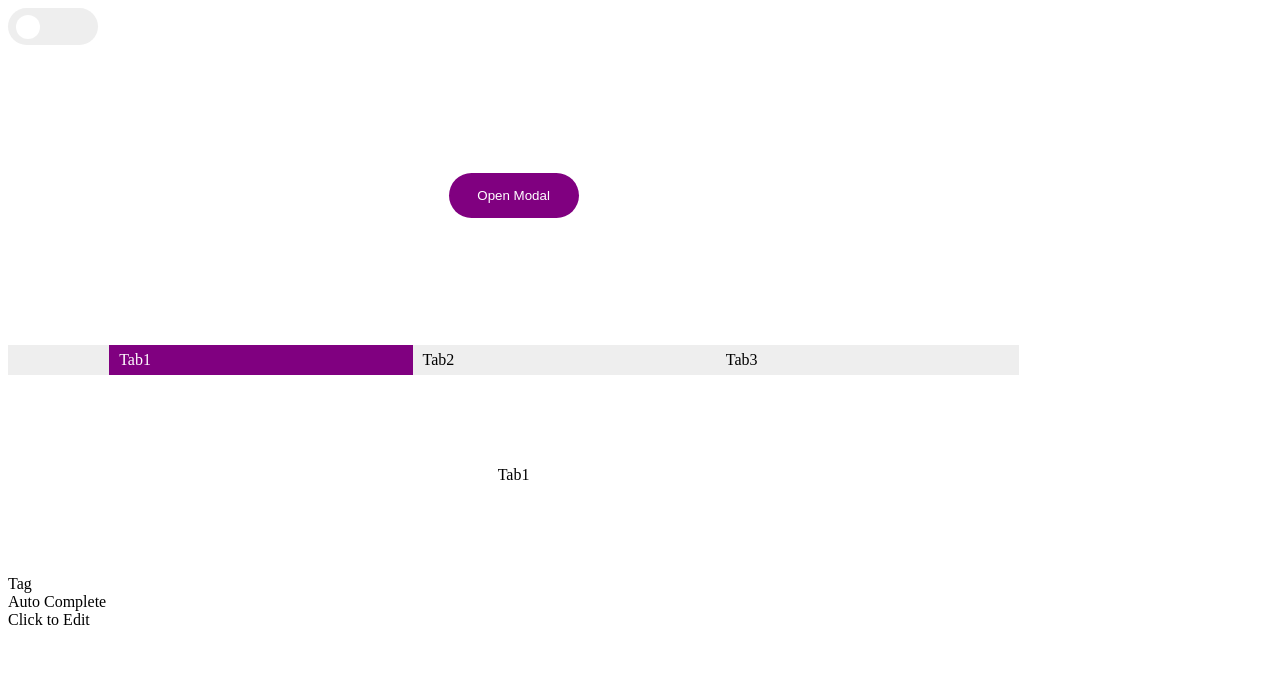
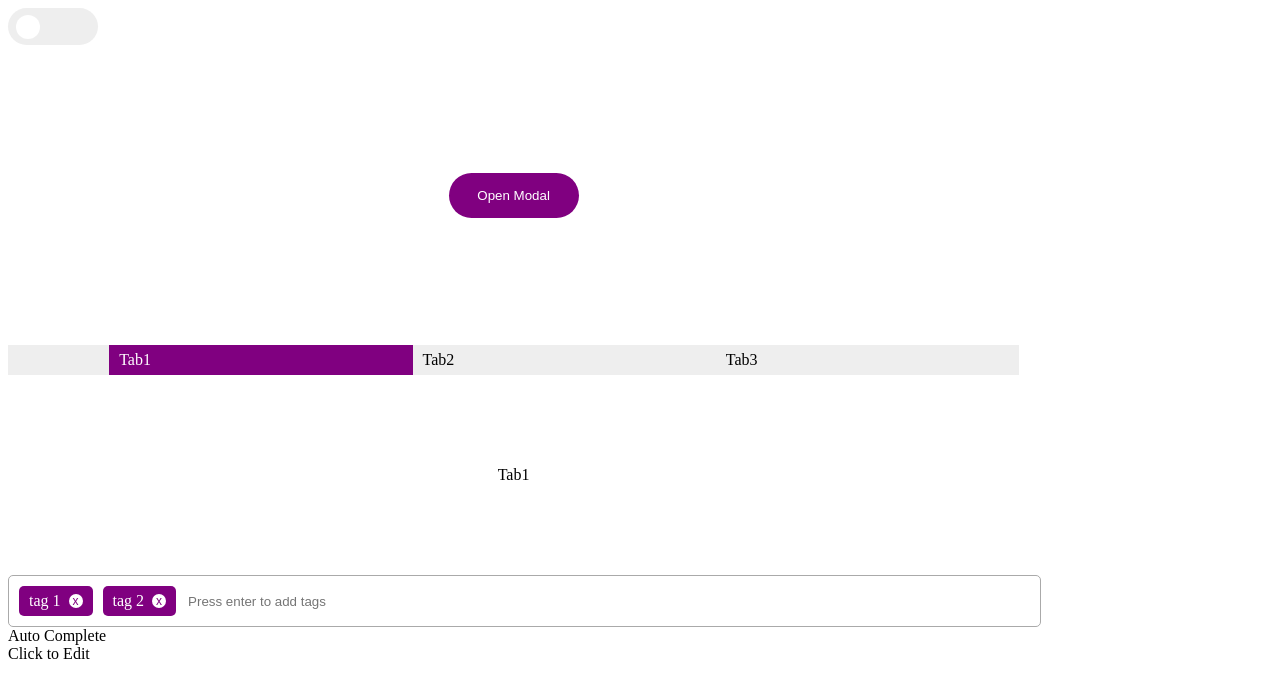
Before and after one commit to dev-seomoon/wanted_pre_onboarding, a React (Create React App) app in the folder custom-component/: page / in a window 1280 px wide. Shown: the top 698 px of the page. Built offline with nearby package versions, Linux system fonts and the light colour scheme.

Commit message:
[feat] Tag 구현

```diff
--- a/custom-component/src/component/Tag/Tag.jsx
+++ b/custom-component/src/component/Tag/Tag.jsx
@@ -1,6 +1,41 @@
-import React from "react";
+import React, { useState } from "react";
 import TagStyled from "./Tag.styles";
 
-const Tag = () => <TagStyled>Tag</TagStyled>;
+const Tag = () => {
+  const [value, setValue] = useState("");
+  const [tagList, setTagList] = useState(["tag 1", "tag 2"]);
+  const handleInputChange = e => {
+    setValue(e.target.value);
+  };
+  const addTag = e => {
+    if (e.key === "Enter") {
+      setTagList([...tagList, e.target.value]);
+      setValue("");
+    }
+  };
+  const removeTag = tag => {
+    setTagList(tagList.filter(item => item !== tag));
+  };
+  return (
+    <TagStyled>
+      <ul>
+        {tagList.map(tag => (
+          <li key={tag}>
+            {tag}
+            <button
+              type="button"
+              onClick={() => {
+                removeTag(tag);
+              }}
+            >
+              x
+            </button>
+          </li>
+        ))}
+      </ul>
+      <input value={value} onChange={handleInputChange} onKeyPress={addTag} placeholder="Press enter to add tags" />
+    </TagStyled>
+  );
+};
 
 export default Tag;
--- a/custom-component/src/component/Tag/Tag.styles.jsx
+++ b/custom-component/src/component/Tag/Tag.styles.jsx
@@ -1,5 +1,47 @@
 import styled from "styled-components";
 
-const TagStyled = styled.div``;
+const TagStyled = styled.div`
+  width: 80%;
+  min-width: 400px;
+  height: 40px;
+  border: 1px solid #aaa;
+  border-radius: 5px;
+  display: flex;
+  align-items: center;
+  padding: 5px 10px;
+
+  ul {
+    display: flex;
+  }
+
+  li {
+    display: flex;
+    align-items: center;
+    color: #fff;
+    background: purple;
+    text-align: center;
+    line-height: 30px;
+    border-radius: 5px;
+    margin-right: 10px;
+    padding: 0 10px;
+
+    button {
+      width: 14px;
+      height: 14px;
+      font-size: 12px;
+      text-align: center;
+      color: purple;
+      background: #fff;
+      border-radius: 100%;
+      margin-left: 8px;
+      cursor: pointer;
+    }
+  }
+
+  input {
+    border: none;
+    outline: none;
+  }
+`;
 
 export default TagStyled;
```
